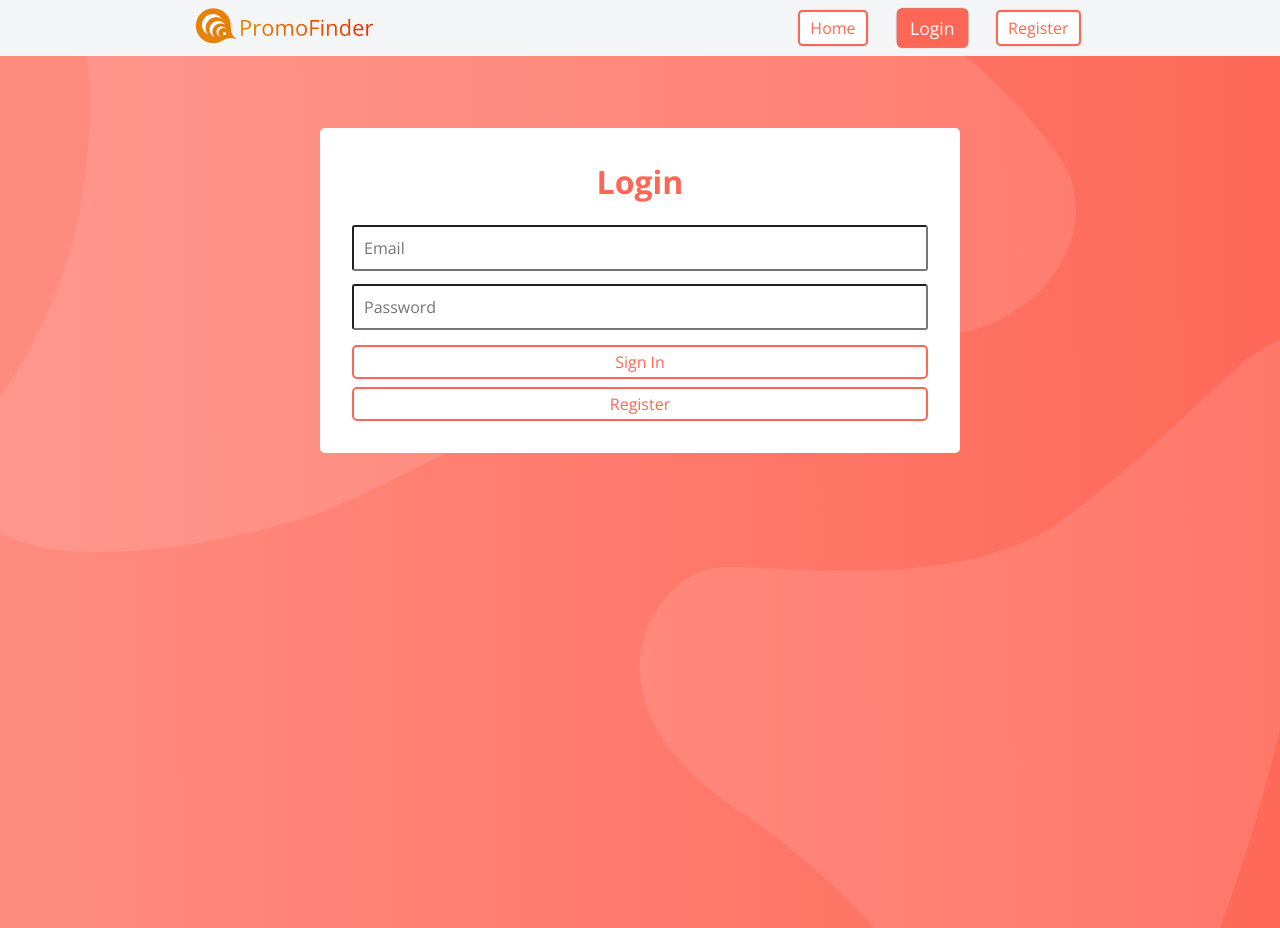
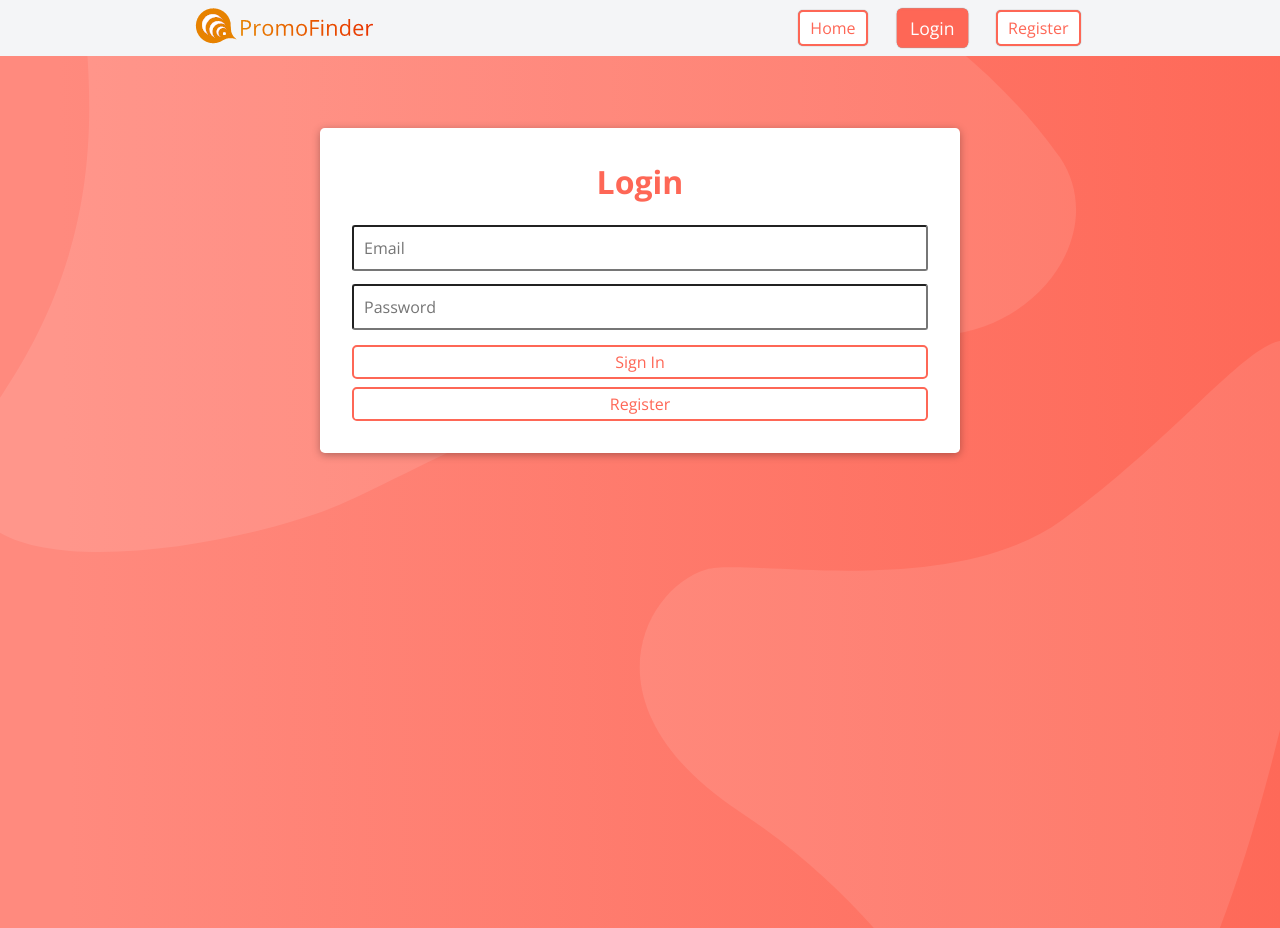
Before and after one commit to emwp/promo-finder, a React (Create React App) app in the folder frontend/: page /login in a window 1280 px wide. Built offline with nearby package versions, Linux system fonts and the light colour scheme; the HTML template or start-up script is replaced by a standard one.

Commit message:
small changes

```diff
--- a/frontend/src/containers/Auth/Login.js
+++ b/frontend/src/containers/Auth/Login.js
@@ -78,12 +78,13 @@ export default Login;
 
 const FormWrapper = styled.form`
   background: white;
-  border-radius: 5px;
+  border-radius: 0.3rem;
   padding: 2rem 2rem;
   width: 40rem;
   max-width: 80%;
   margin: 8rem auto;
   box-sizing: border-box;
+  box-shadow: 0 2px 8px rgba(0, 0, 0, 0.3);
 
   h1 {
     margin-top: 0;
@@ -96,7 +97,7 @@ const FormWrapper = styled.form`
     text-align: center;
     text-decoration: none;
     border: 2px solid #fe6756;
-    border-radius: 5px;
+    border-radius: 0.3rem;
     box-sizing: border-box;
     font-size: 1rem;
     color: #fe6756;
--- a/frontend/src/containers/Auth/Register.js
+++ b/frontend/src/containers/Auth/Register.js
@@ -76,12 +76,13 @@ export default Register;
 
 const FormWrapper = styled.form`
   background: white;
-  border-radius: 5px;
+  border-radius: 0.3rem;
   padding: 2rem 2rem;
   width: 40rem;
   max-width: 80%;
   margin: 8rem auto;
   box-sizing: border-box;
+  box-shadow: 0 2px 8px rgba(0, 0, 0, 0.3);
 
   h1 {
     margin-top: 0;
@@ -100,7 +101,7 @@ const FormWrapper = styled.form`
   }
   button {
     border: 2px solid #fe6756;
-    border-radius: 5px;
+    border-radius: 0.3rem;
     font-size: 1rem;
     color: #fe6756;
     background: white;
--- a/frontend/src/containers/Promos.js
+++ b/frontend/src/containers/Promos.js
@@ -1,11 +1,8 @@
 import React from 'react';
+import Modal from '../components/UI/Modal';
 
 const Promos = () => {
-  return (
-    <div>
-      <h1>Hello from the Promo Page!</h1>
-    </div>
-  );
+  return <Modal />;
 };
 
 export default Promos;
```
